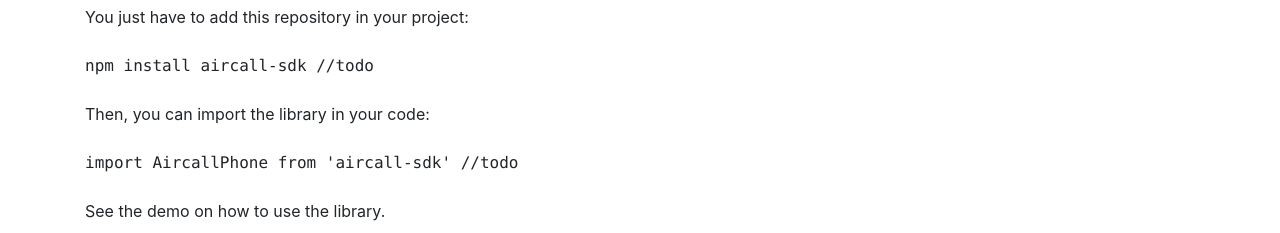
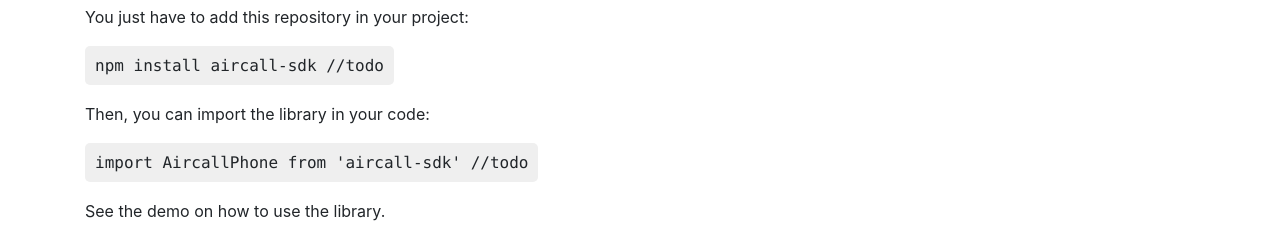
Before and after one commit to aircall/aircall-everywhere, a website: page demo/index.html in a window 1280 px wide. Shown: the part 424-657 px from the top of the page. Drawn offline with nearby package versions, Linux system fonts and the light colour scheme.

Commit message:
demo css

```diff
--- a/demo/index.html
+++ b/demo/index.html
@@ -13,7 +13,13 @@
         right:10px;
       }
       #phone iframe {
-        border: none;
+        border: 2px solid black;
+      }
+
+      pre, samp {
+        background-color: #EFEFEF;
+        border-radius: 5px;
+        padding: 10px;
       }
     </style>
   </head>
```
